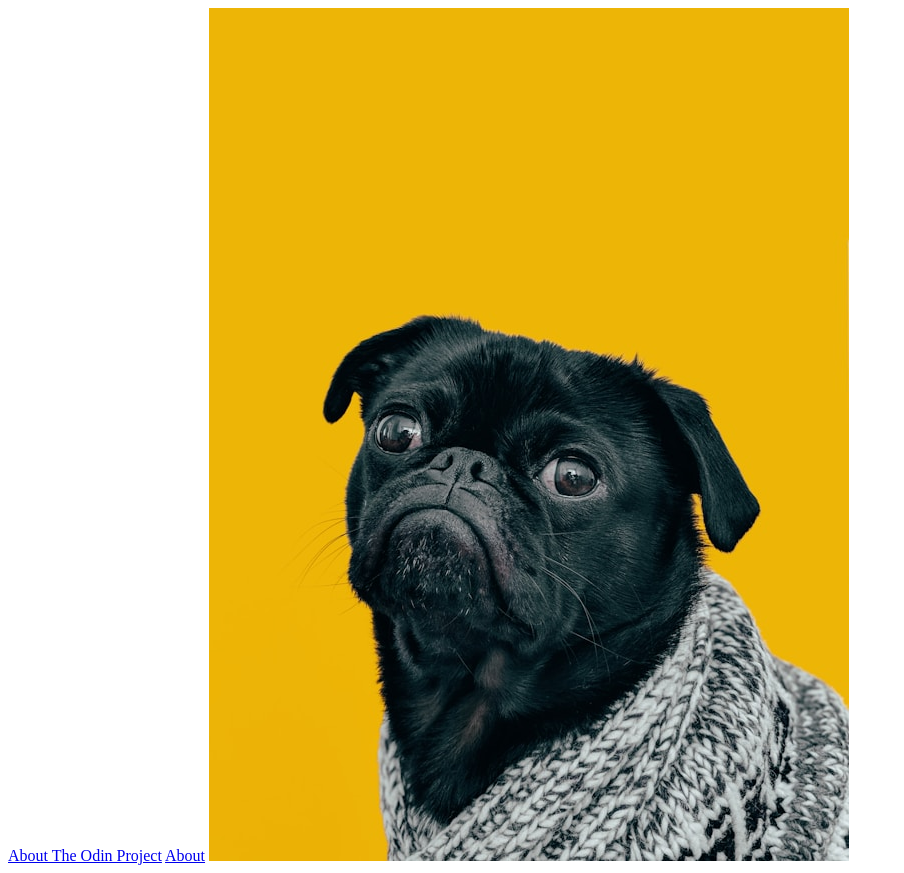
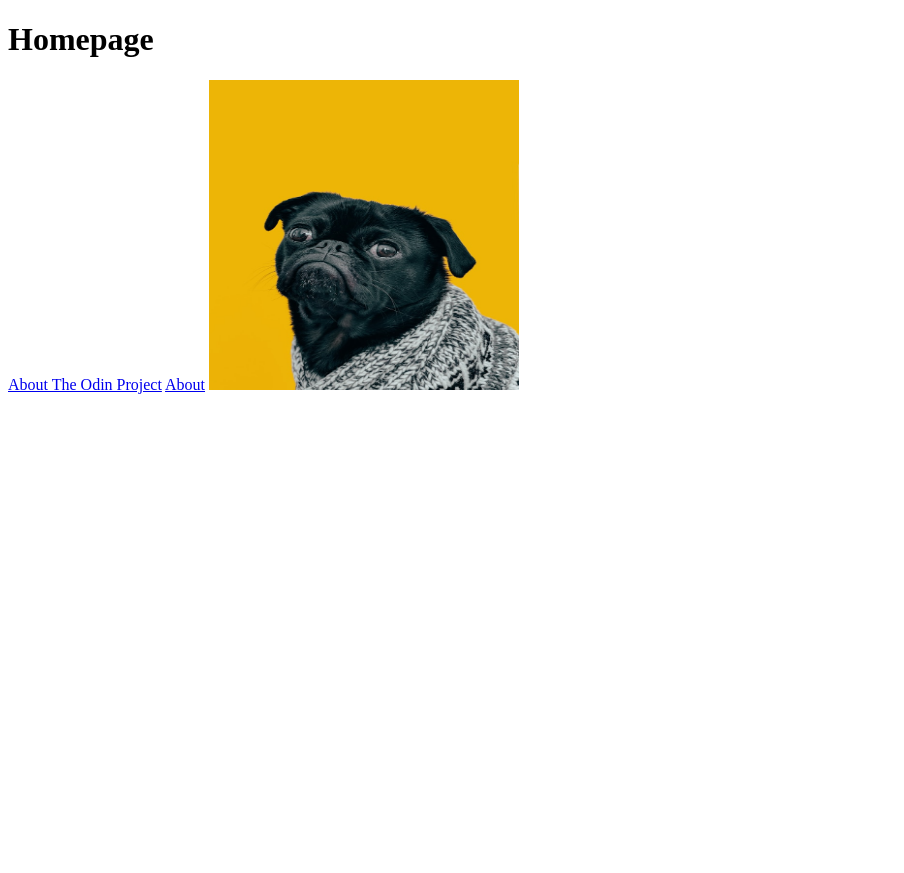
Before and after one commit to green-pancakes/frontend, a plain HTML site: page html-boilerplate/index.html in a window 1280 px wide. Shown: the whole page, without its empty margins (0-904 px from the left). After the commit the page ends 800 px from the top, so only its background shows below. Drawn offline with Linux system fonts and the light colour scheme.

Commit message:
This is the final iteration of a basic html webpage

```diff
--- a/html-boilerplate/index.html
+++ b/html-boilerplate/index.html
@@ -5,11 +5,13 @@
     <meta name="viewport" content="width=device-width, initial-scale=1.0">
     <title>Document</title>
 </head>
+
 <body>
+    <h1>Homepage</h1>
     <a href="https://www.theodinproject.com/about" target="_blank" rel="noopener noreferrer">About The Odin Project</a>
 
     <a href="pages/about.html">About</a>
 
-    <img src="./images/dog.jpg">
+    <img src="./images/dog.jpg" alt="Dog Charles" height="310" width="310">
 </body>
 </html>
```
